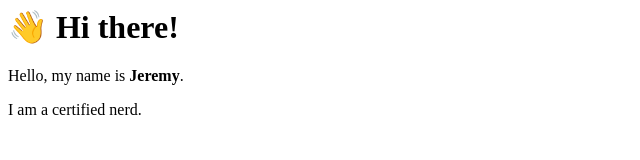
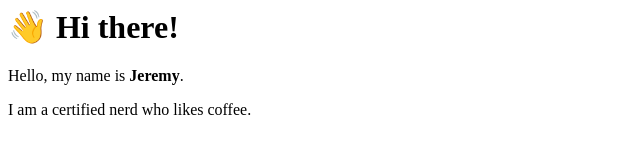
Before and after one commit to iHiD/about-me, a plain HTML site: page index.html in a window 1280 px wide. Shown: the whole page, without its empty margins (0-640 px from the left). Drawn offline with Linux system fonts and the light colour scheme.

Commit message:
Add a bit about coffee

```diff
--- a/index.html
+++ b/index.html
@@ -1,3 +1,3 @@
 <h1>👋 Hi there!</h1>
 <p>Hello, my name is <strong>Jeremy</strong>.</p>
-<p>I am a certified nerd.</p>
+<p>I am a certified nerd who likes coffee.</p>
```
